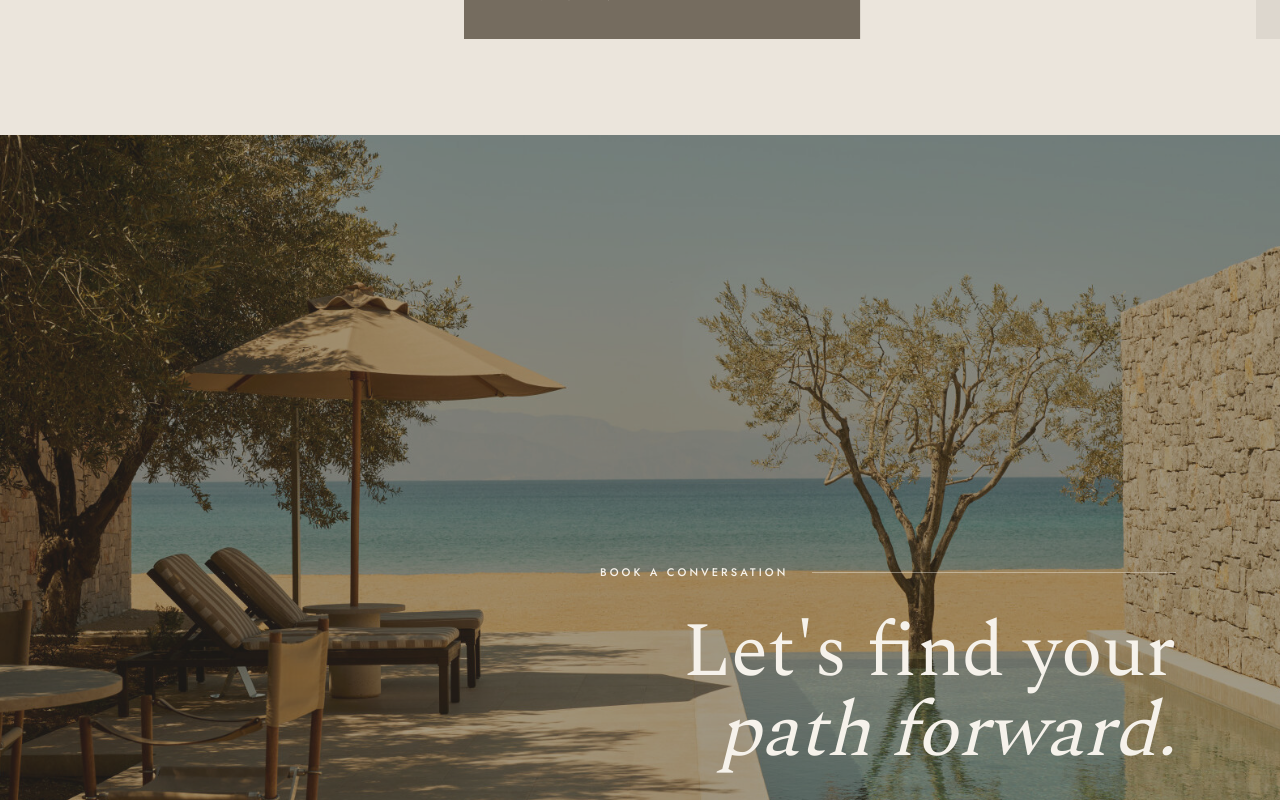
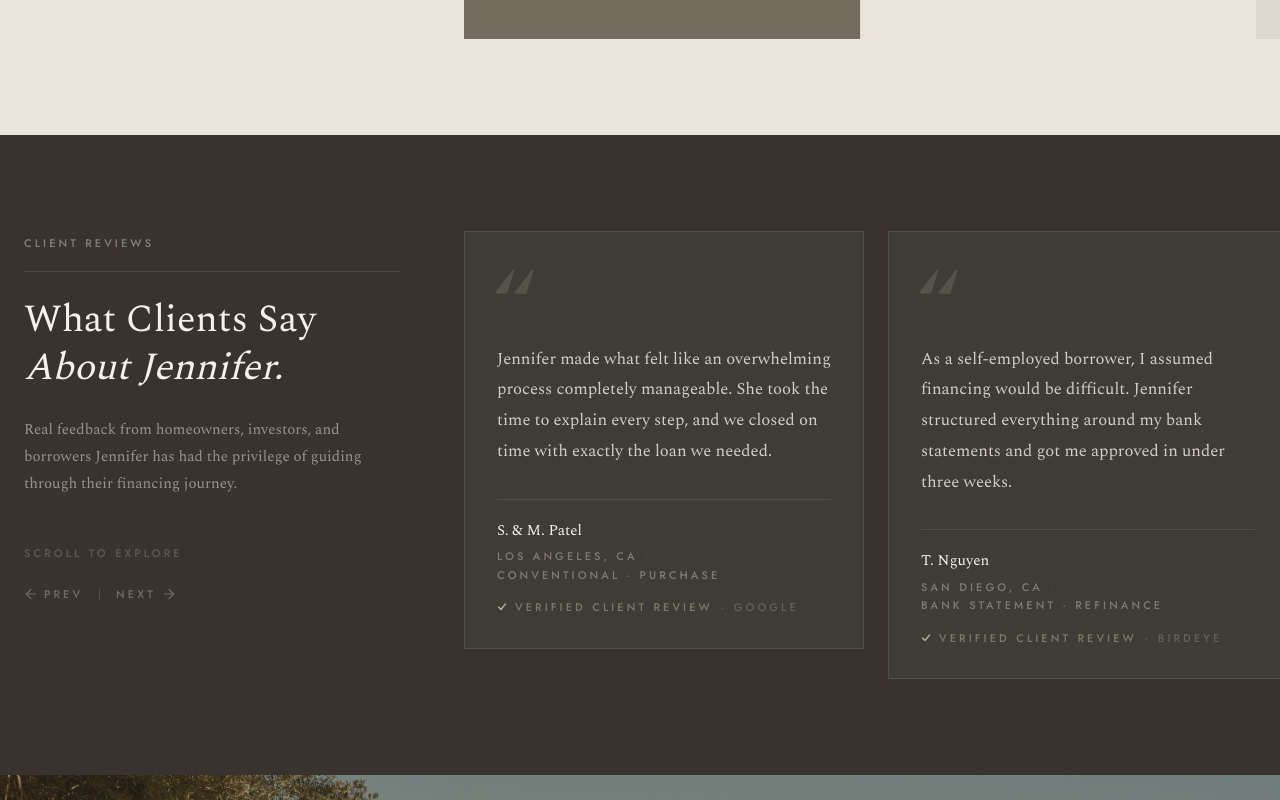
Before and after one commit to jenncko/koast-capital, a Next.js app: page / in a window 1280 px wide. Shown: the part 4480-5280 px from the top of the page. Built offline with nearby package versions, Linux system fonts and the light colour scheme.

Commit message:
Add client reviews section

```diff
--- a/app/page.tsx
+++ b/app/page.tsx
@@ -3,6 +3,7 @@ import Hero from '@/components/Hero'
 import AboutMe from '@/components/AboutMe'
 import FundedLoans from '@/components/FundedLoans'
 import LoanPrograms from '@/components/LoanPrograms'
+import ClientReviews from '@/components/ClientReviews'
 import BookConsultation from '@/components/BookConsultation'
 import Footer from '@/components/Footer'
 import ScrollToTop from '@/components/ScrollToTop'
@@ -15,6 +16,7 @@ export default function Home() {
       <AboutMe />
       <FundedLoans />
       <LoanPrograms />
+      <ClientReviews />
       <BookConsultation />
       <Footer />
       <ScrollToTop />
--- /dev/null
+++ b/components/ClientReviews.tsx
@@ -0,0 +1,227 @@
+'use client'
+
+import { useRef } from 'react'
+import { motion } from 'framer-motion'
+
+// TODO: Replace these placeholder reviews with actual Birdeye / Experience.com client reviews.
+// Each object maps to one card in the horizontal scroll track.
+// Fields: quote (required), reviewer (required), location (optional), loanType (optional), source (optional).
+const reviews = [
+  {
+    quote:
+      'Jennifer made what felt like an overwhelming process completely manageable. She took the time to explain every step, and we closed on time with exactly the loan we needed.',
+    reviewer: 'S. & M. Patel',
+    location: 'Los Angeles, CA',
+    loanType: 'Conventional · Purchase',
+    source: 'Google',
+  },
+  {
+    quote:
+      'As a self-employed borrower, I assumed financing would be difficult. Jennifer structured everything around my bank statements and got me approved in under three weeks.',
+    reviewer: 'T. Nguyen',
+    location: 'San Diego, CA',
+    loanType: 'Bank Statement · Refinance',
+    source: 'Birdeye',
+  },
+  {
+    quote:
+      "Jennifer guided us through the purchase of our first investment property with patience and real expertise. She found a DSCR solution that fit our situation perfectly.",
+    reviewer: 'R. & C. Kim',
+    location: 'Las Vegas, NV',
+    loanType: 'DSCR · Purchase',
+    source: 'Birdeye',
+  },
+  {
+    quote:
+      'The level of service Jennifer provides is unmatched. She was available, transparent, and genuinely invested in finding the right financing — not just the fastest close.',
+    reviewer: 'D. Harrison',
+    location: 'Scottsdale, AZ',
+    loanType: 'Jumbo · Purchase',
+    source: 'Experience.com',
+  },
+  {
+    quote:
+      'Jennifer was recommended by a colleague, and I understand why. She handled a complex situation with care and brought our loan to the finish line when another lender had given up.',
+    reviewer: 'A. Morales',
+    location: 'Seattle, WA',
+    loanType: 'Bank Statement · Purchase',
+    source: 'Google',
+  },
+  {
+    quote:
+      'Professional, knowledgeable, and genuinely caring. Jennifer treated our situation like a priority from day one. We could not have asked for a better experience.',
+    reviewer: 'L. & J. Thompson',
+    location: 'Newport Beach, CA',
+    loanType: 'Conventional · Refinance',
+    source: 'Birdeye',
+  },
+]
+
+const INSET = 'max(24px, calc((100vw - 1400px) / 2))'
+
+export default function ClientReviews() {
+  const scrollRef = useRef<HTMLDivElement>(null)
+
+  const scroll = (dir: 'prev' | 'next') => {
+    const el = scrollRef.current
+    if (!el) return
+    el.scrollBy({ left: dir === 'next' ? 420 : -420, behavior: 'smooth' })
+  }
+
+  return (
+    <section id="reviews" className="py-16 lg:py-24 overflow-x-hidden" style={{ backgroundColor: '#38332E' }}>
+
+      <div
+        className="flex flex-col lg:flex-row lg:items-start"
+        style={{ paddingLeft: INSET }}
+      >
+
+        {/* Left panel */}
+        <motion.div
+          initial={{ opacity: 0, y: 16 }}
+          whileInView={{ opacity: 1, y: 0 }}
+          viewport={{ once: true, amount: 0.2 }}
+          transition={{ duration: 0.9 }}
+          className="w-full lg:w-[440px] lg:flex-shrink-0 flex flex-col justify-between pb-10 lg:pb-0 pr-6 lg:pr-12 xl:pr-16"
+          style={{ paddingTop: '4px' }}
+        >
+          <div>
+            <p className="eyebrow text-cream/40 mb-5">Client Reviews</p>
+            <div className="h-px bg-cream/10 mb-6" />
+            <h2
+              className="font-serif font-light text-cream leading-tight mb-6"
+              style={{ fontSize: 'clamp(28px, 3vw, 42px)' }}
+            >
+              What Clients Say<br />
+              <em>About Jennifer.</em>
+            </h2>
+            <p
+              className="font-serif font-light text-cream/50 leading-relaxed"
+              style={{ fontSize: '15px', lineHeight: '1.8' }}
+            >
+              Real feedback from homeowners, investors, and borrowers Jennifer has had the privilege of guiding through their financing journey.
+            </p>
+          </div>
+
+          <div className="hidden lg:block mt-12">
+            <p className="eyebrow text-cream/20 mb-6">scroll to explore</p>
+            <div className="flex items-center gap-4">
+              <button
+                onClick={() => scroll('prev')}
+                aria-label="Previous review"
+                className="eyebrow text-cream/30 hover:text-sage transition-colors duration-200 flex items-center gap-1.5 group"
+              >
+                <svg
+                  width="14" height="14" viewBox="0 0 12 12" fill="none"
+                  stroke="currentColor" strokeWidth="1" strokeLinecap="round"
+                  className="group-hover:-translate-x-0.5 transition-transform duration-200"
+                >
+                  <path d="M10 6H2M6 2L2 6l4 4" />
+                </svg>
+                Prev
+              </button>
+              <div className="w-px h-3 bg-cream/15" />
+              <button
+                onClick={() => scroll('next')}
+                aria-label="Next review"
+                className="eyebrow text-cream/30 hover:text-sage transition-colors duration-200 flex items-center gap-1.5 group"
+              >
+                Next
+                <svg
+                  width="14" height="14" viewBox="0 0 12 12" fill="none"
+                  stroke="currentColor" strokeWidth="1" strokeLinecap="round"
+                  className="group-hover:translate-x-0.5 transition-transform duration-200"
+                >
+                  <path d="M2 6h8M6 2l4 4-4 4" />
+                </svg>
+              </button>
+            </div>
+          </div>
+        </motion.div>
+
+        {/* Scroll track — horizontal on desktop, stacked on mobile */}
+        <motion.div
+          initial={{ opacity: 0 }}
+          whileInView={{ opacity: 1 }}
+          viewport={{ once: true, amount: 0.01 }}
+          transition={{ duration: 0.9, delay: 0.15 }}
+          ref={scrollRef}
+          className="scrollbar-hide flex flex-col gap-6 lg:flex-row lg:gap-6 lg:overflow-x-auto lg:flex-1"
+          style={{
+            scrollSnapType: 'x mandatory',
+            WebkitOverflowScrolling: 'touch',
+            paddingRight: INSET,
+          }}
+        >
+          {reviews.map((review, i) => (
+            <div
+              key={i}
+              className="w-full lg:flex-shrink-0 lg:w-[360px] xl:w-[400px]"
+              style={{ scrollSnapAlign: 'start' }}
+            >
+              <div
+                className="flex flex-col p-8 border border-cream/10"
+                style={{ backgroundColor: 'rgba(255,255,255,0.04)', minHeight: '320px' }}
+              >
+                {/* Decorative opening quote mark */}
+                <div
+                  className="font-serif leading-none select-none -mb-4 -ml-1"
+                  style={{ fontSize: '96px', color: '#A8B08E', opacity: 0.2 }}
+                  aria-hidden="true"
+                >
+                  &ldquo;
+                </div>
+
+                {/* Quote — main focus */}
+                <p
+                  className="font-serif font-light text-cream/80 flex-1"
+                  style={{ fontSize: 'clamp(15px, 1.3vw, 18px)', lineHeight: '1.85' }}
+                >
+                  {review.quote}
+                </p>
+
+                {/* Card footer */}
+                <div className="mt-8">
+                  <div className="h-px bg-cream/10 mb-5" />
+
+                  <p className="font-serif font-light text-cream" style={{ fontSize: '15px' }}>
+                    {review.reviewer}
+                  </p>
+
+                  {(review.location || review.loanType) && (
+                    <div className="flex flex-wrap items-center gap-x-2 gap-y-0.5 mt-1.5">
+                      {review.location && (
+                        <span className="eyebrow text-cream/35">{review.location}</span>
+                      )}
+                      {review.location && review.loanType && (
+                        <span className="text-cream/20 text-[10px]">·</span>
+                      )}
+                      {review.loanType && (
+                        <span className="eyebrow text-cream/35">{review.loanType}</span>
+                      )}
+                    </div>
+                  )}
+
+                  <div className="flex items-center gap-2 mt-4">
+                    <svg
+                      width="10" height="10" viewBox="0 0 10 10" fill="none"
+                      stroke="#A8B08E" strokeWidth="1.5" strokeLinecap="round" strokeLinejoin="round"
+                    >
+                      <polyline points="1.5 5 4 7.5 8.5 2" />
+                    </svg>
+                    <span className="eyebrow text-sage/55">Verified Client Review</span>
+                    {review.source && (
+                      <span className="eyebrow text-cream/20">· {review.source}</span>
+                    )}
+                  </div>
+                </div>
+              </div>
+            </div>
+          ))}
+        </motion.div>
+
+      </div>
+
+    </section>
+  )
+}
```
